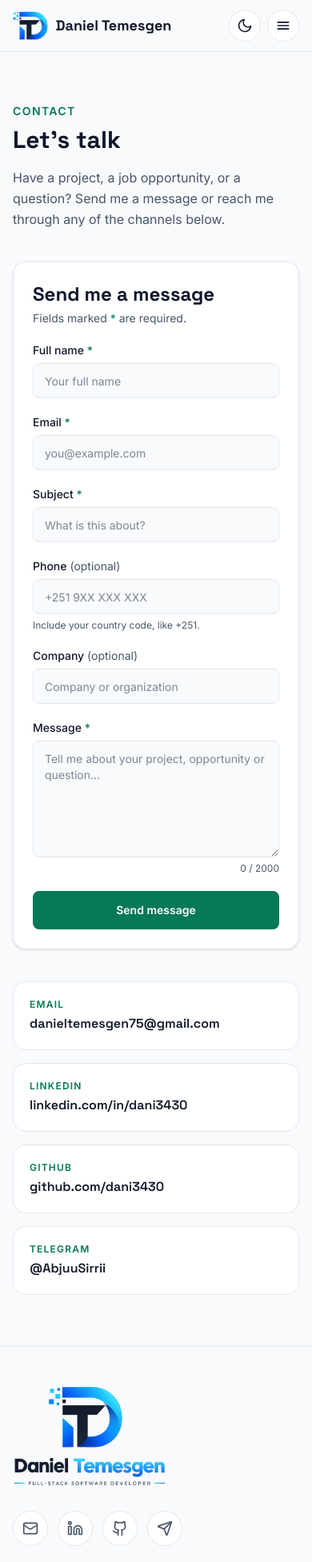
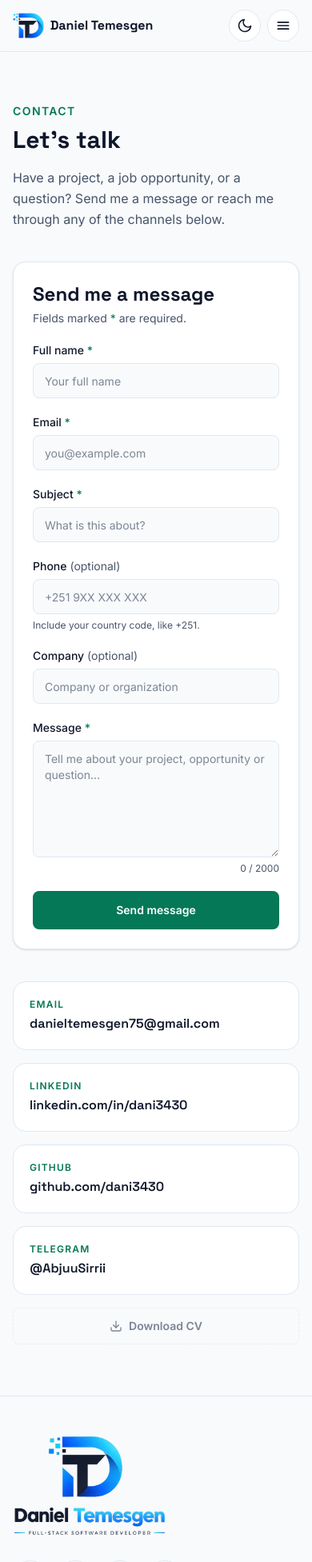
Before and after one commit to dani3430/daniel-portfolio-revised, a Next.js app in the folder web/: page /contact in a window 390 px wide. Shown: the top 1953 px of the page at 80% size. Built offline with nearby package versions, Linux system fonts and the light colour scheme.

Commit message:
feat: add CV download button placeholders and fix mobile navbar

```diff
--- a/web/src/app/(public)/about/page.js
+++ b/web/src/app/(public)/about/page.js
@@ -2,6 +2,7 @@ import SectionHeading from '@/components/SectionHeading'
 import Skills from '@/components/Skills'
 import ContactCta from '@/components/ContactCta'
 import Reveal from '@/components/Reveal'
+import DownloadCvButton from '@/components/DownloadCvButton'
 
 export const metadata = {
   title: 'About | Daniel Temesgen',
@@ -86,11 +87,12 @@ export default function AboutPage() {
               title="Daniel Temesgen"
               description="Full-Stack Software Developer"
             />
-            <div className="mt-6 space-y-4 text-base leading-relaxed text-muted">
+                        <div className="mt-6 space-y-4 text-base leading-relaxed text-muted">
               {journey.map((text) => (
                 <p key={text}>{text}</p>
               ))}
             </div>
+            <DownloadCvButton variant="primary" className="mt-8" />
           </div>
         </div>
       </section>
--- a/web/src/app/(public)/contact/page.js
+++ b/web/src/app/(public)/contact/page.js
@@ -1,7 +1,8 @@
 import SectionHeading from '@/components/SectionHeading'
 import ContactForm from '@/components/ContactForm'
 import { contactLinks } from '@/data/contact'
-
+import DownloadCvButton from '@/components/DownloadCvButton'
+import { cv } from '@/data/cv'
 export const metadata = {
   title: 'Contact | Daniel Temesgen',
   description:
@@ -44,7 +45,12 @@ export default function ContactPage() {
                   </a>
                 </li>
               )
-            })}
+                        })}
+            {(cv.published || process.env.NODE_ENV === 'development') && (
+              <li>
+                <DownloadCvButton variant="secondary" className="w-full" />
+              </li>
+            )}
           </ul>
         </div>
       </div>
--- /dev/null
+++ b/web/src/components/DownloadCvButton.jsx
@@ -0,0 +1,64 @@
+import { cv } from '@/data/cv'
+
+// Colors for each look, so the button fits each place on the site
+const looks = {
+  primary: 'bg-brand text-brand-fg hover:opacity-90',
+  secondary: 'border border-line bg-surface text-fg hover:border-brand hover:text-brand',
+  link: 'text-brand hover:underline',
+}
+
+const baseClass =
+  'inline-flex items-center justify-center gap-2 text-sm font-semibold transition-colors focus-visible:outline-2 focus-visible:outline-offset-2 focus-visible:outline-brand'
+
+function DownloadIcon() {
+  return (
+    <svg
+      width="16"
+      height="16"
+      viewBox="0 0 24 24"
+      fill="none"
+      stroke="currentColor"
+      strokeWidth="2"
+      strokeLinecap="round"
+      strokeLinejoin="round"
+      aria-hidden="true"
+    >
+      <path d="M21 15v4a2 2 0 0 1-2 2H5a2 2 0 0 1-2-2v-4" />
+      <polyline points="7 10 12 15 17 10" />
+      <line x1="12" x2="12" y1="15" y2="3" />
+    </svg>
+  )
+}
+
+export default function DownloadCvButton({ variant = 'secondary', compact = false, className = '' }) {
+  // Shape and size: plain links have none; buttons are smaller when compact
+  const shape = variant === 'link' ? '' : compact ? 'rounded-lg px-4 py-2' : 'rounded-lg px-6 py-3'
+
+  if (!cv.published) {
+    // On the public website, show nothing until a CV is published
+    if (process.env.NODE_ENV !== 'development') return null
+
+    // On your computer, show a dashed placeholder so you can see where the button goes
+    return (
+      <span
+        className={`${baseClass} ${shape} cursor-not-allowed text-muted opacity-70 ${
+          variant === 'link' ? '' : 'border border-dashed border-line'
+        } ${className}`}
+      >
+        <DownloadIcon />
+        Download CV
+      </span>
+    )
+  }
+
+  return (
+    <a
+      href={cv.url}
+      download={cv.fileName}
+      className={`${baseClass} ${shape} ${looks[variant]} ${className}`}
+    >
+      <DownloadIcon />
+      Download CV
+    </a>
+  )
+}
--- a/web/src/components/Footer.jsx
+++ b/web/src/components/Footer.jsx
@@ -1,5 +1,7 @@
 import Link from 'next/link'
 import SocialLinks from './SocialLinks'
+import DownloadCvButton from './DownloadCvButton'
+import { cv } from '@/data/cv'
 
 const links = [
   { href: '/', label: 'Home' },
@@ -53,7 +55,12 @@ export default function Footer() {
                   {l.label}
                 </Link>
               </li>
-            ))}
+                        ))}
+            {(cv.published || process.env.NODE_ENV === 'development') && (
+              <li>
+                <DownloadCvButton variant="link" />
+              </li>
+            )}
           </ul>
         </nav>
 
--- a/web/src/components/Hero.jsx
+++ b/web/src/components/Hero.jsx
@@ -1,4 +1,5 @@
 import Link from 'next/link'
+import DownloadCvButton from './DownloadCvButton'
 
 // Temporary content: this will come from the admin dashboard later
 const profile = {
@@ -51,10 +52,10 @@ export default function Hero() {
               href="/contact"
               className="rounded-lg border border-line bg-surface px-6 py-3 text-sm font-semibold text-fg transition-colors hover:border-brand hover:text-brand focus-visible:outline-2 focus-visible:outline-offset-2 focus-visible:outline-brand"
             >
-              Contact Me
+                           Contact Me
             </Link>
+            <DownloadCvButton />
           </div>
-
           <ul
             className="animate-fade-up mt-10 flex flex-wrap gap-2"
             style={{ animationDelay: '500ms' }}
--- a/web/src/components/Navbar.jsx
+++ b/web/src/components/Navbar.jsx
@@ -4,6 +4,7 @@ import { useState } from 'react'
 import Link from 'next/link'
 import { usePathname } from 'next/navigation'
 import ThemeToggle from './ThemeToggle'
+import DownloadCvButton from './DownloadCvButton'
 
 const links = [
   { href: '/', label: 'Home' },
@@ -30,10 +31,13 @@ export default function Navbar() {
 
   return (
     <header className="sticky top-0 z-40 border-b border-line bg-bg/80 backdrop-blur">
-      <nav className="mx-auto flex h-16 max-w-6xl items-center justify-between px-4" aria-label="Main">
+      <nav
+        className="mx-auto flex h-16 max-w-6xl items-center justify-between gap-3 px-4"
+        aria-label="Main"
+      >
         <Link
           href="/"
-          className="group flex items-center gap-2.5 rounded-md focus-visible:outline-2 focus-visible:outline-offset-4 focus-visible:outline-brand"
+          className="group flex shrink-0 items-center gap-2 rounded-md focus-visible:outline-2 focus-visible:outline-offset-4 focus-visible:outline-brand sm:gap-2.5"
           onClick={() => setOpen(false)}
         >
           {/* Light-mode symbol (hidden in dark mode) */}
@@ -42,7 +46,7 @@ export default function Navbar() {
             alt=""
             width="232"
             height="192"
-            className="h-9 w-auto transition-transform duration-300 group-hover:scale-105 motion-reduce:transition-none dark:hidden"
+            className="h-8 w-auto transition-transform duration-300 group-hover:scale-105 motion-reduce:transition-none sm:h-9 dark:hidden"
           />
           {/* Dark-mode symbol (hidden in light mode) */}
           <img
@@ -50,9 +54,11 @@ export default function Navbar() {
             alt=""
             width="232"
             height="192"
-            className="hidden h-9 w-auto transition-transform duration-300 group-hover:scale-105 motion-reduce:transition-none dark:block"
+            className="hidden h-8 w-auto transition-transform duration-300 group-hover:scale-105 motion-reduce:transition-none sm:h-9 dark:block"
           />
-          <span className="font-display text-lg font-bold text-fg">Daniel Temesgen</span>
+          <span className="whitespace-nowrap font-display text-base font-bold text-fg sm:text-lg">
+            Daniel Temesgen
+          </span>
         </Link>
 
         {/* Desktop links */}
@@ -61,7 +67,11 @@ export default function Navbar() {
             const active = isActive(pathname, l.href)
             return (
               <li key={l.href}>
-                <Link href={l.href} aria-current={active ? 'page' : undefined} className={linkClass(active)}>
+                <Link
+                  href={l.href}
+                  aria-current={active ? 'page' : undefined}
+                  className={linkClass(active)}
+                >
                   {l.label}
                 </Link>
               </li>
@@ -69,7 +79,12 @@ export default function Navbar() {
           })}
         </ul>
 
-        <div className="flex items-center gap-2">
+        <div className="flex shrink-0 items-center gap-2">
+          {/* The wrapper is hidden below large screens, so the button never crowds the phone navbar */}
+          <div className="hidden lg:block">
+            <DownloadCvButton variant="primary" compact />
+          </div>
+
           <ThemeToggle />
 
           {/* Mobile menu button */}
@@ -81,7 +96,16 @@ export default function Navbar() {
             aria-label={open ? 'Close menu' : 'Open menu'}
             className="inline-flex h-10 w-10 items-center justify-center rounded-full border border-line bg-surface text-fg md:hidden focus-visible:outline-2 focus-visible:outline-offset-2 focus-visible:outline-brand"
           >
-            <svg width="20" height="20" viewBox="0 0 24 24" fill="none" stroke="currentColor" strokeWidth="2" strokeLinecap="round" aria-hidden="true">
+            <svg
+              width="20"
+              height="20"
+              viewBox="0 0 24 24"
+              fill="none"
+              stroke="currentColor"
+              strokeWidth="2"
+              strokeLinecap="round"
+              aria-hidden="true"
+            >
               {open ? <path d="M6 6l12 12M18 6L6 18" /> : <path d="M4 7h16M4 12h16M4 17h16" />}
             </svg>
           </button>
@@ -106,6 +130,9 @@ export default function Navbar() {
               </li>
             )
           })}
+          <li className="pt-3">
+            <DownloadCvButton variant="secondary" className="w-full" />
+          </li>
         </ul>
       )}
     </header>
--- /dev/null
+++ b/web/src/data/cv.js
@@ -0,0 +1,7 @@
+// Temporary content: this will come from the admin dashboard (CV management) later.
+// When your CV is ready: put the PDF in web/public as "cv.pdf" and set published to true.
+export const cv = {
+  published: false,
+  url: '/cv.pdf',
+  fileName: 'Daniel-Temesgen-CV.pdf',
+}
```
